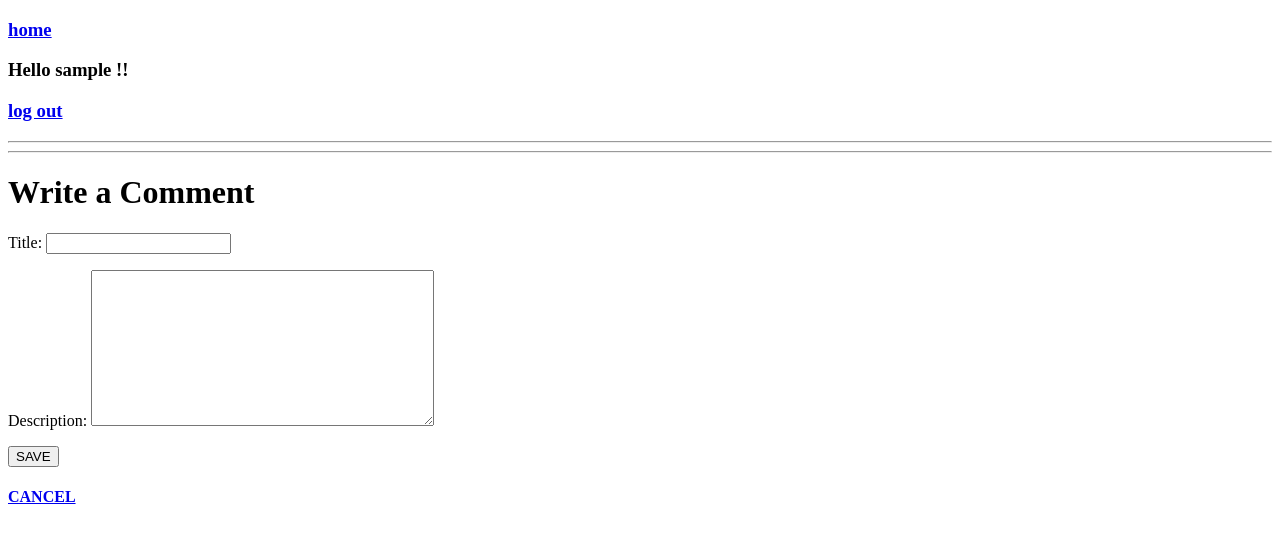
After one commit to AmirShammas/castbox-v2, a Django app: page /channel/1/comment/ in a window 1280 px wide. The commit adds this page. Shown: the top 543 px of the page. Run offline with Django 4.2, Linux system fonts and the light colour scheme; the visitor is signed in with stand-in values (Sample User, id 1).

Commit message:
Write a new comment.

```diff
--- a/castbox_project/castbox/models.py
+++ b/castbox_project/castbox/models.py
@@ -2,6 +2,7 @@ from django.db import models
 from django.contrib.auth.models import AbstractUser
 from abc import abstractmethod
 from django.conf import settings
+from django.urls import reverse
 
 
 class CustomUser(AbstractUser):
@@ -78,3 +79,6 @@ class Comment(MyBaseModel):
 
     def __str__(self):
         return self.title
+
+    def get_absolute_url(self):
+        return reverse("channel_list")
--- a/castbox_project/castbox/urls.py
+++ b/castbox_project/castbox/urls.py
@@ -1,9 +1,10 @@
 from django.urls import path
-from .views import ChannelListView, EpisodeListView, SignupPageView, HomePageView
+from .views import ChannelListView, CommentCreateView, EpisodeListView, SignupPageView, HomePageView
 
 urlpatterns = [
     path("accounts/signup/", SignupPageView.as_view(), name="signup"),
     path("", HomePageView.as_view(), name="home"),
     path("channel/", ChannelListView.as_view(), name="channel_list"),
     path("channel/<int:channel_id>/episode/", EpisodeListView.as_view(), name="episode_list"),
+    path("channel/<int:channel_id>/comment/", CommentCreateView.as_view(), name="comment_new"),
 ]
--- a/castbox_project/castbox/views.py
+++ b/castbox_project/castbox/views.py
@@ -2,7 +2,8 @@ from django.shortcuts import get_object_or_404
 from django.urls import reverse_lazy
 from django.views import generic
 from django.views.generic import TemplateView, ListView, DetailView
-from .models import Channel, Episode
+from django.views.generic.edit import CreateView, UpdateView, DeleteView
+from .models import Channel, Episode, Comment
 from .forms import CustomUserCreationForm
 from django.contrib.auth.mixins import LoginRequiredMixin
 
@@ -36,3 +37,17 @@ class EpisodeListView(LoginRequiredMixin, ListView):
         channel_id = self.kwargs.get('channel_id')
         channel = get_object_or_404(Channel, id=channel_id)
         return Episode.objects.filter(channel=channel)
+
+class CommentCreateView(LoginRequiredMixin, CreateView):
+    model = Comment
+    context_object_name = "comment"
+    template_name = "comments/comment_new.html"
+    fields = ["title", "description"]
+    login_url = "login"
+
+    def form_valid(self, form):
+        form.instance.author = self.request.user
+        channel_id = self.kwargs.get('channel_id')
+        channel = get_object_or_404(Channel, id=channel_id)
+        form.instance.channel = channel
+        return super().form_valid(form)
--- a/castbox_project/templates/channels/channel_list.html
+++ b/castbox_project/templates/channels/channel_list.html
@@ -9,6 +9,7 @@
         <div>
             <h2><a href="">{{ channel.id }}</a> => {{ channel.title }} => {{ channel.description }} => {{ channel.owner }}</h2>
             <h2>Go to <a href="{% url 'episode_list' channel.id %}">episodes</a> !!</h2>
+            <h2>Write a <a href="{% url 'comment_new' channel.id %}">comment</a> !!</h2>
             <h3>Comments:</h3>
             <ul>
                 {% for comment in channel.comments.all %}
--- /dev/null
+++ b/castbox_project/templates/comments/comment_new.html
@@ -0,0 +1,11 @@
+{% extends "_base.html" %}
+
+{% block content %}
+    <h1>Write a Comment</h1>
+    <form action="" method="post">
+        {% csrf_token %}
+        {{ form.as_p }}
+        <input type="submit" value="SAVE">
+    </form>
+    <h4><a href="{% url 'channel_list' %}">CANCEL</a></h4>
+{% endblock content %}
```
